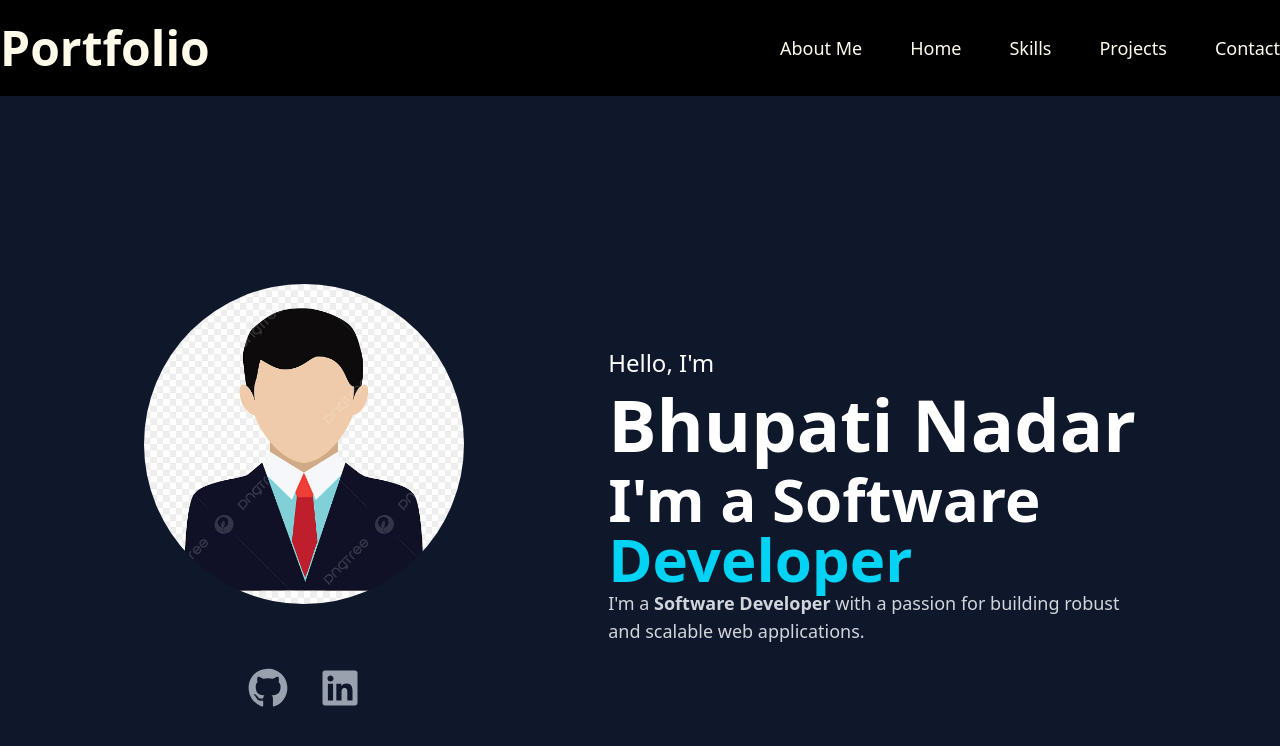
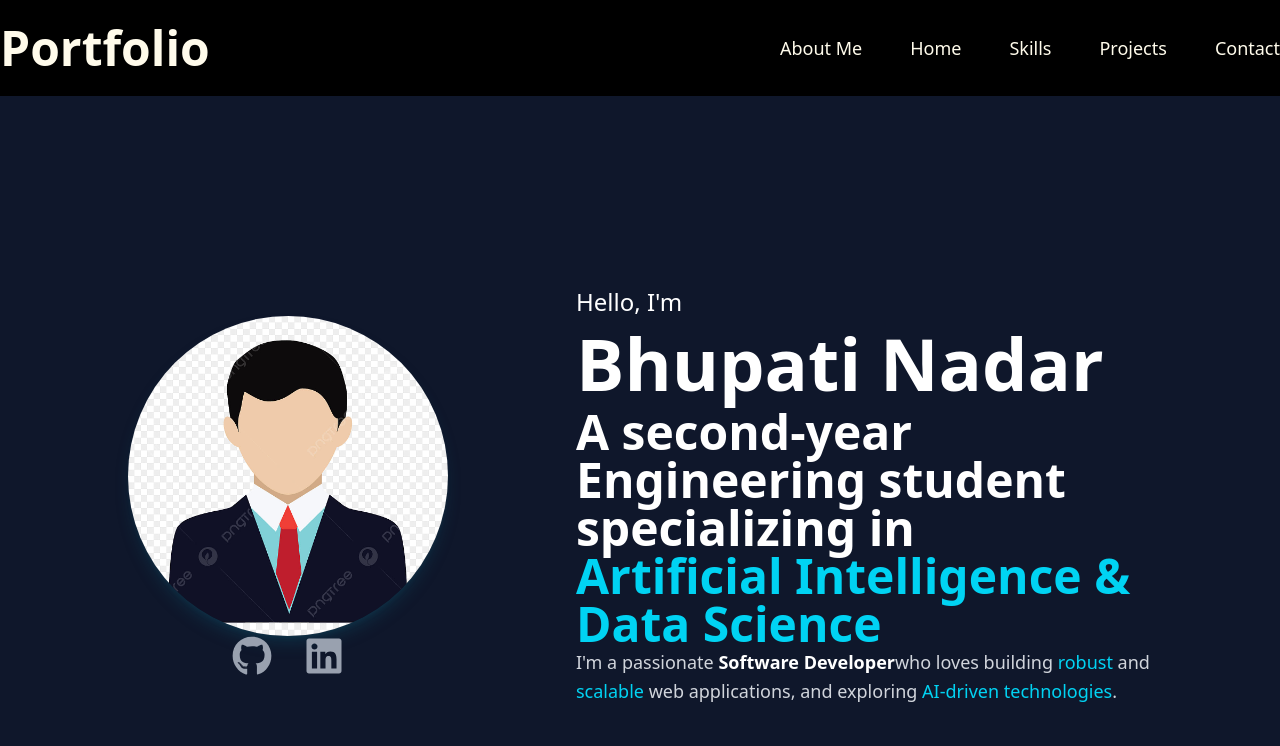
Before and after one commit to BhupatiNadar/Portfolio, a React (Vite) app: page / in a window 1280 px wide. Shown: the top 746 px of the page. Built offline with nearby package versions, Linux system fonts and the light colour scheme.

Commit message:
Body content Updated

```diff
--- a/src/Components/HomePage/Body.jsx
+++ b/src/Components/HomePage/Body.jsx
@@ -1,25 +1,23 @@
 import React from "react";
-import personImage from  "../../Asset/personImage.jpg";
+import personImage from "../../Asset/personImage.jpg";
 import { FaGithub, FaLinkedin } from "react-icons/fa";
 
 const Body = () => {
   return (
-    <div className="w-full min-h-screen bg-slate-900 text-white pt-24 px-4 sm:px-16 flex flex-col md:flex-row items-center justify-center md:justify-evenly space-y-16 md:space-y-0">
+    <div className="w-full min-h-screen bg-slate-900 text-white pt-24 px-6 sm:px-16 flex flex-col md:flex-row items-center justify-center md:justify-evenly space-y-16 md:space-y-0">
       <div className="flex flex-col items-center">
-        <div className="flex justify-center">
-          <img
-            src={personImage}
-            alt="Bhupati Nadar"
-            className="rounded-full w-80 h-80 object-cover"
-          />
-        </div>
-        <div className="h-16"></div>
-        <div className="flex gap-8">
+        <img
+          src={personImage}
+          alt="Bhupati Nadar"
+          className="rounded-full w-72 h-72 sm:w-80 sm:h-80 object-cover shadow-lg shadow-cyan-900/40"
+        />
+
+        <div className="flex gap-8 mt-10">
           <a
             href="https://github.com/BhupatiNadar"
             target="_blank"
             rel="noopener noreferrer"
-            className="text-gray-400 hover:text-white transition transform hover:scale-110"
+            className="text-gray-400 hover:text-white transition transform hover:scale-110 duration-200"
           >
             <FaGithub size={40} />
           </a>
@@ -28,26 +26,31 @@
             href="https://www.linkedin.com/in/bhupati-nadar-145013348/"
             target="_blank"
             rel="noopener noreferrer"
-            className="text-gray-400 hover:text-white transition transform hover:scale-110"
+            className="text-gray-400 hover:text-white transition transform hover:scale-110 duration-200"
           >
             <FaLinkedin size={40} />
           </a>
         </div>
       </div>
-      <div className="text-center md:text-left">
+
+      <div className="text-center md:text-left max-w-xl">
         <h1 className="text-xl sm:text-2xl font-light mb-2">Hello, I'm</h1>
         <h1 className="text-5xl sm:text-7xl font-bold leading-tight">
           Bhupati Nadar
         </h1>
-        <h1 className="text-4xl sm:text-6xl font-semibold mt-4">
-          I'm a Software
-        </h1>
-        <h1 className="text-4xl sm:text-6xl font-semibold mb-6 text-cyan-400">
-          Developer
-        </h1>
-        <p className="text-lg max-w-lg mx-auto md:mx-0 text-gray-300">
-          I'm a <strong>Software Developer</strong> with a passion for building
-          robust and scalable web applications.
+        <h2 className="text-3xl sm:text-5xl font-semibold mt-4">
+          A second-year Engineering student specializing in
+        </h2>
+        <h2 className="text-3xl sm:text-5xl font-semibold mb-6 text-cyan-400">
+          Artificial Intelligence & Data Science
+        </h2>
+        <p className="text-lg text-gray-300 leading-relaxed">
+          I'm a passionate{" "}
+          <span className="font-semibold text-white">Software Developer</span>
+          who loves building <span className="text-cyan-400">robust</span> and
+          <span className="text-cyan-400"> scalable</span> web applications, and
+          exploring
+          <span className="text-cyan-400"> AI-driven technologies</span>.
         </p>
       </div>
     </div>
```
